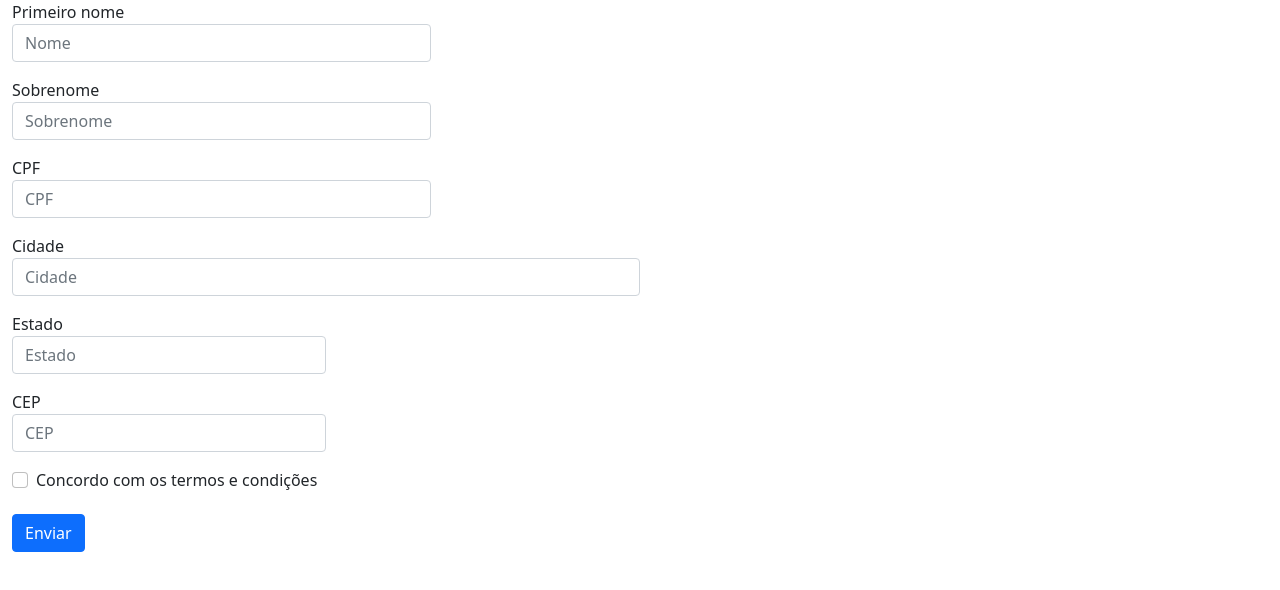
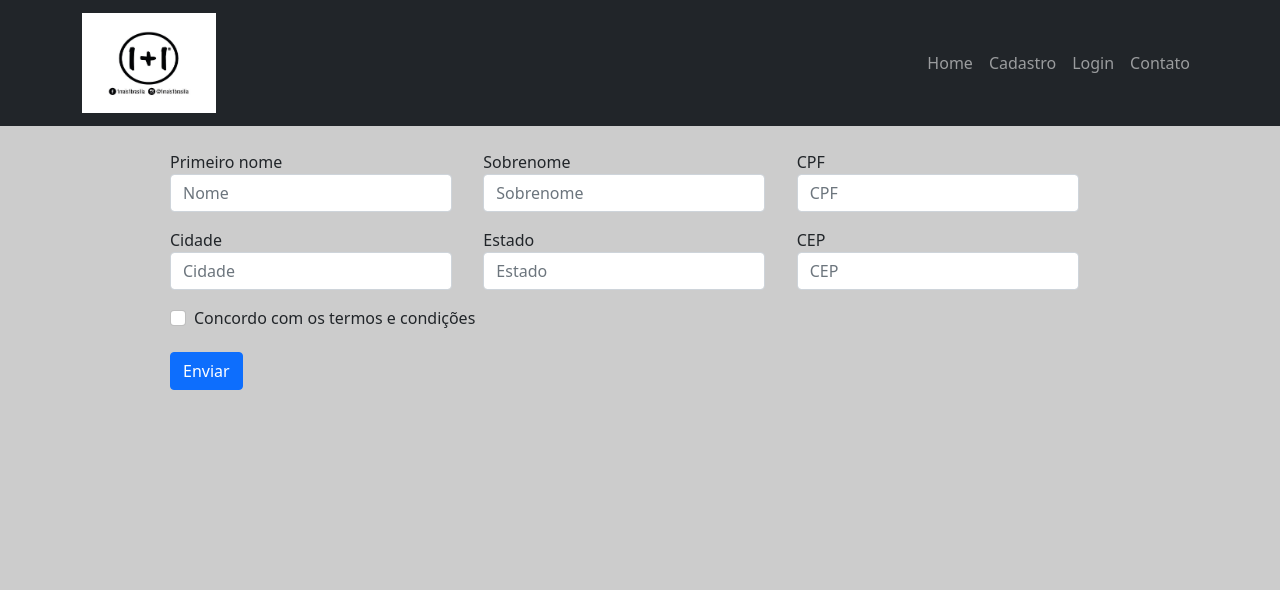
Before and after one commit to Gubrasil/estudo-cadastro-reactjs, a React (Create React App) app: page /novocadastro in a window 1280 px wide. Shown: the top 590 px of the page. Built offline with nearby package versions, Linux system fonts and the light colour scheme.

Commit message:
formatação tela cadastro e inclusão do menu

```diff
--- a/public/styles.css
+++ b/public/styles.css
@@ -2,6 +2,9 @@ h1, h2, h3, h4, h5{
     line-height: 1.5;
 }
 
+body {
+    background-color: #CCCCCC;
+}
 
 /* BANNER */
 
--- a/src/Components/menu.jsx
+++ b/src/Components/menu.jsx
@@ -14,7 +14,7 @@ function Menu() {
             <div className="collapse navbar-collapse" id="navbarSupportedContent">
                 <ul className="navbar-nav ms-auto">
                     <li className="nav-item">
-                        <a className="nav-link" aria-current="page" href="#">Home</a>
+                        <Link className="nav-link" aria-current="page" to="/">Home</Link>
                     </li>
                     <li className="nav-item">
                         <Link className="nav-link" aria-current="page" to="/novocadastro">Cadastro</Link>
@@ -23,7 +23,7 @@ function Menu() {
                         <Link className="nav-link" aria-current="page" to="/login">Login</Link>
                     </li>
                     <li className="nav-item">
-                        <a className="nav-link" aria-current="page" href="#footer">Contato</a>
+                        <Link className="nav-link" aria-current="page" to="#footer">Contato</Link>
                     </li>
                 </ul>
             </div>
--- a/src/pages/Login/login.jsx
+++ b/src/pages/Login/login.jsx
@@ -1,11 +1,15 @@
 import React from 'react';
-import  { Link }  from 'react-router-dom';
+import { Link } from 'react-router-dom';
+import Menu from '../../Components/menu';
 import './login.css'
 
 function Login() {
   return <div className="d-flex align-items-center text-center form-div" >
+
+      <Menu />
+      <div className="container-fluid">
+
       <form className="form-login">
-    <img className="mb-4" src="Images/Logo_redes_sociais.jpg" alt="" width="150" height="120" />
         <h1 className="h3 mb-3 fw-normal">Login</h1>
 
         <div className="form-floating">
@@ -16,13 +20,14 @@ function Login() {
           <input type="password" className="form-control" id="floatingPassword" placeholder="Senha" />
           <label for="floatingPassword">Senha</label>
         </div>
-    <button className="w-100 btn btn-lg btn-primary" type="submit">Acessar</button>
+        <button className="w-100 btn btn-lg btn-primary" type="button">Acessar</button>
         <div className="login-links mt-1">
           <Link to="/" className="mx-3"> Esqueci minha senha</Link>
           <Link to="/novocadastro" className="mx-3"> Criar Cadastro</Link>
         </div>
         <p className="mt-5 mb-3 text-muted">&copy; Desenvolvido por Gustavo Brasil</p>
       </form>
+    </div>
   </div>;
 }
 
--- a/src/pages/cadastro/novoCadastro.css
+++ b/src/pages/cadastro/novoCadastro.css
@@ -0,0 +1,24 @@
+.container-fluid {
+    max-width: 940px;
+    padding: 150px  0 70px 0;
+    width: 100%;
+    }
+
+.form-row {
+    display: grid;
+    grid-template-columns: repeat(3, 1fr);
+}
+
+.form-row div {
+    width: 90%;
+}
+
+.form-group {
+    display: flex;
+    align-items: center;
+    justify-content: space-between;
+}
+
+.form-group button {
+    width: 160px;
+}
--- a/src/pages/cadastro/novoCadastro.jsx
+++ b/src/pages/cadastro/novoCadastro.jsx
@@ -1,11 +1,12 @@
 import React from 'react';
-// import  { Link }  from 'react-router-dom';
+import Menu from '../../Components/menu';
 
 import './novoCadastro.css';
 
 function NovoCadastro() {
-    return <div classNameName="d-flex align-items-center text-center form-div" >
-        <div class="container-fluid">
+    return <div classNameName="d-flex align-items-center text-center form-cad" >
+        <Menu />
+        <div className="container-fluid">
             <form className="needs-validation" novalidate >
                 <div className="form-row">
                     <div className="col-lg-4 mb-3">
```
Lines whose indentation alone changed are shown as unchanged.
